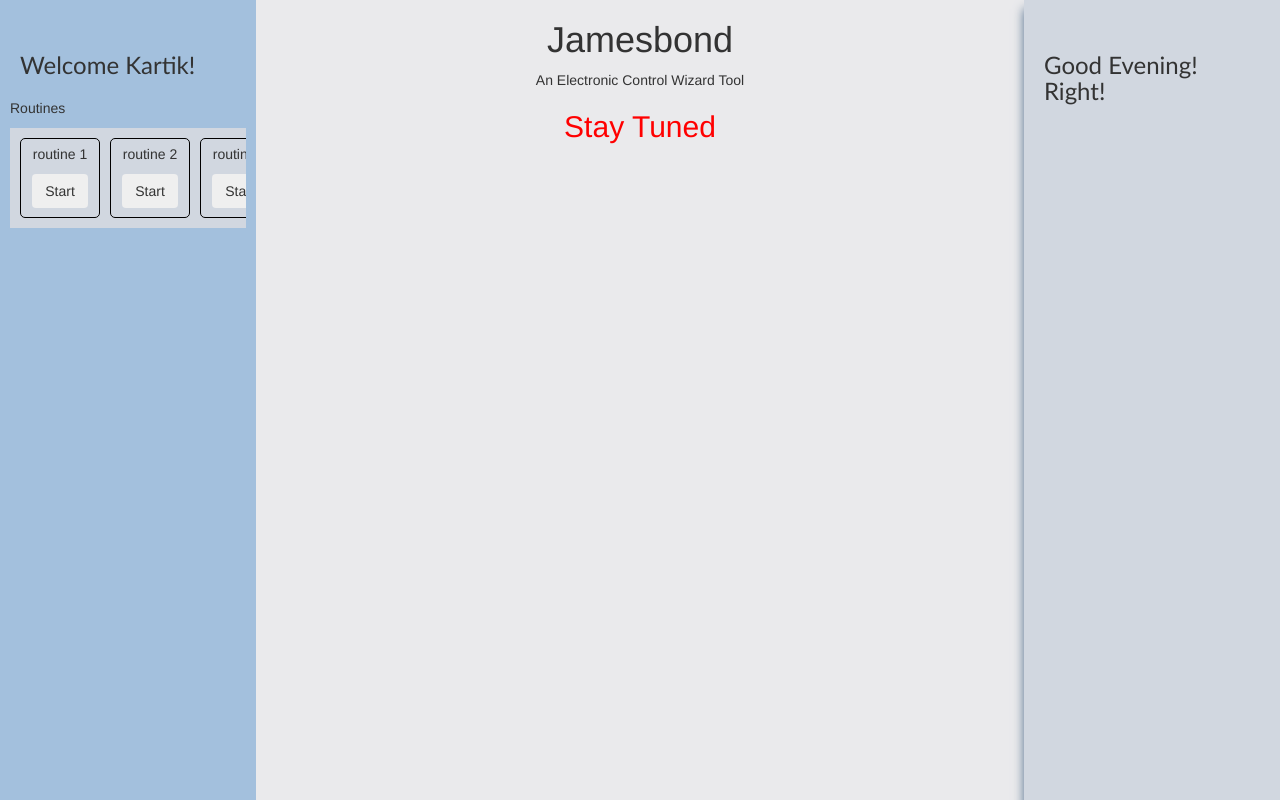
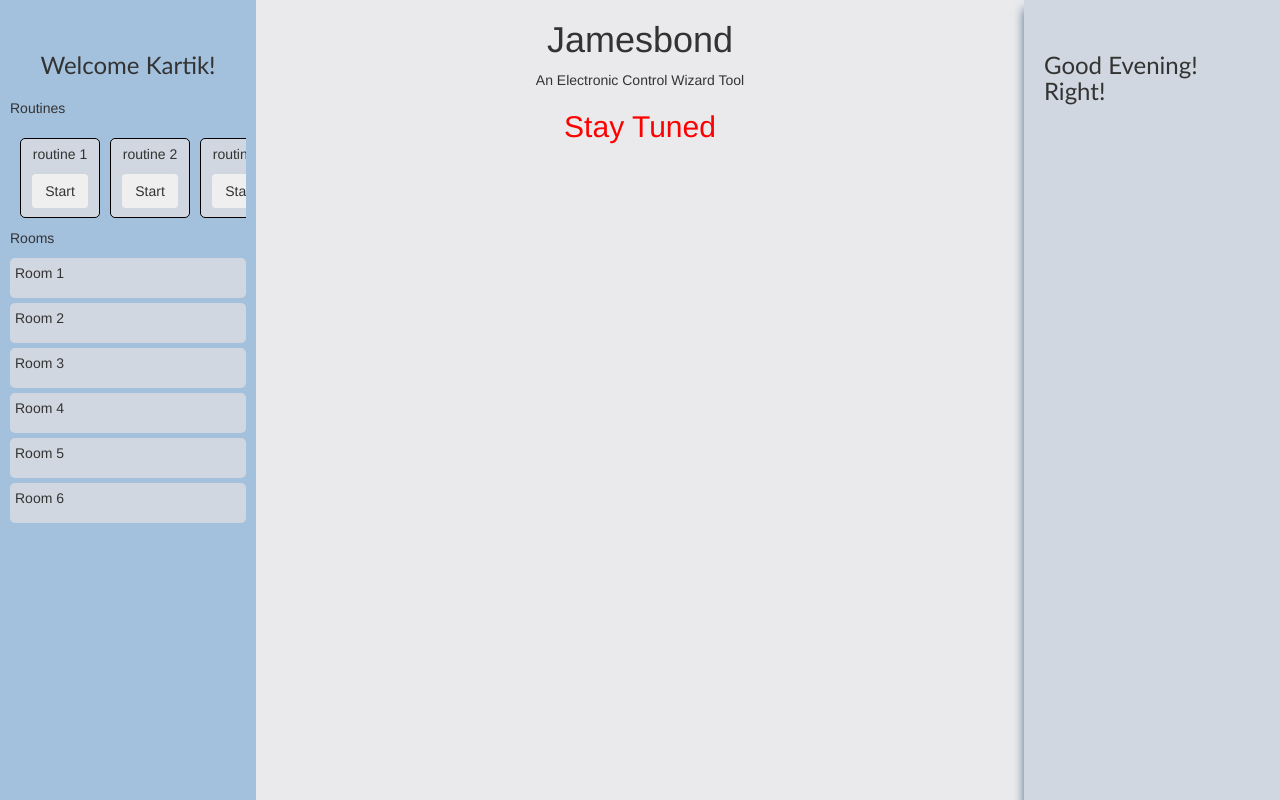
Before and after one commit to vamsikartik01/JamesBond, an Angular app: page / in a window 1280 px wide. Built offline with nearby package versions, Linux system fonts and the light colour scheme.

Commit message:
Added Rooms tab in the side bar and updated styling

```diff
--- a/src/app/app.module.ts
+++ b/src/app/app.module.ts
@@ -8,6 +8,8 @@ import { BodyComponent } from './body/body.component';
 import { RightSideBarComponent } from './right-side-bar/right-side-bar.component';
 import { RoutinesListComponent } from './side-bar/routines-list/routines-list.component';
 import { RoutineListItemComponent } from './side-bar/routines-list/routine-list-item/routine-list-item.component';
+import { RoomsListComponent } from './side-bar/rooms-list/rooms-list.component';
+import { RoomsListItemComponent } from './side-bar/rooms-list/rooms-list-item/rooms-list-item.component';
 
 @NgModule({
   declarations: [
@@ -17,7 +19,9 @@ import { RoutineListItemComponent } from './side-bar/routines-list/routine-list-
     BodyComponent,
     RightSideBarComponent,
     RoutinesListComponent,
-    RoutineListItemComponent
+    RoutineListItemComponent,
+    RoomsListComponent,
+    RoomsListItemComponent
   ],
   imports: [
     BrowserModule
--- /dev/null
+++ b/src/app/side-bar/rooms-list/rooms-list-item/rooms-list-item.component.css
@@ -0,0 +1,17 @@
+.room-item{
+    background-color: #d1d7e0;
+    padding: 5px;
+    /*border: 1px solid black; */
+    margin-bottom: 5px;
+    border-radius: 5px;
+}
+
+.room-item:hover{
+    background-color: #506d8d;
+    color: white;
+}
+
+.active {
+    background-color: #506d8d;
+    color: white;
+}
--- /dev/null
+++ b/src/app/side-bar/rooms-list/rooms-list-item/rooms-list-item.component.html
@@ -0,0 +1,3 @@
+<div class="room-item" >
+    <p>{{ roomItem.name }}</p>
+</div>
--- /dev/null
+++ b/src/app/side-bar/rooms-list/rooms-list.component.css
@@ -0,0 +1,4 @@
+.rooms-list {
+    height: 40vh;
+    overflow-y: scroll;
+}
--- /dev/null
+++ b/src/app/side-bar/rooms-list/rooms-list.component.html
@@ -0,0 +1,4 @@
+<p>Rooms</p>
+<div class="rooms-list">
+    <app-rooms-list-item class="active" *ngFor="let room of roomsList" [roomItem]="room"></app-rooms-list-item>
+</div>
--- /dev/null
+++ b/src/app/side-bar/rooms-list/rooms-list.component.ts
@@ -0,0 +1,10 @@
+import { Component } from '@angular/core';
+
+@Component({
+  selector: 'app-rooms-list',
+  templateUrl: './rooms-list.component.html',
+  styleUrls: ['./rooms-list.component.css']
+})
+export class RoomsListComponent {
+  roomsList: {'name':string}[] = [{'name': 'Room 1'},{'name': 'Room 2'},{'name': 'Room 3'},{'name': 'Room 4'},{'name': 'Room 5'},{'name': 'Room 6'}]
+}
--- a/src/app/side-bar/routines-list/routine-list-item/routine-list-item.component.css
+++ b/src/app/side-bar/routines-list/routine-list-item/routine-list-item.component.css
@@ -6,6 +6,12 @@
     padding: 5px;
     border-radius: 5px;
     text-align: center;
+    background-color: #d1d7e0;
+}
+
+.routine-item:hover{
+    background-color: #506d8d;
+    color: white;
 }
 
 @media (max-width: 768px) {
--- a/src/app/side-bar/routines-list/routines-list.component.css
+++ b/src/app/side-bar/routines-list/routines-list.component.css
@@ -1,5 +1,4 @@
 .routine-list {
-    background-color: #d1d7e0;
     display: inline-flex;
     width: 100%;
     padding: 5px;
--- a/src/app/side-bar/side-bar.component.css
+++ b/src/app/side-bar/side-bar.component.css
@@ -4,4 +4,5 @@
     font-family: 'Gill Sans', 'Gill Sans MT', Calibri, 'Trebuchet MS', sans-serif;
     font-size: 24;
     font-weight: bolder;
+    text-align: center;
 }
--- a/src/app/side-bar/side-bar.component.html
+++ b/src/app/side-bar/side-bar.component.html
@@ -5,3 +5,6 @@
 <div>
     <app-routines-list [routineitems]="routineItemsList"></app-routines-list>
 </div>
+<div>
+    <app-rooms-list></app-rooms-list>
+</div>
```
Also changed, not shown: src/app/side-bar/rooms-list/rooms-list-item/rooms-list-item.component.ts (added, +10 -0 lines).
